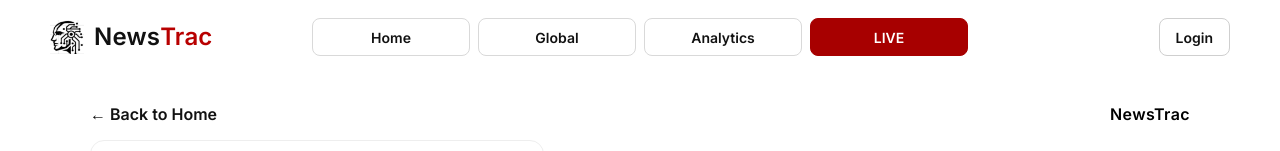
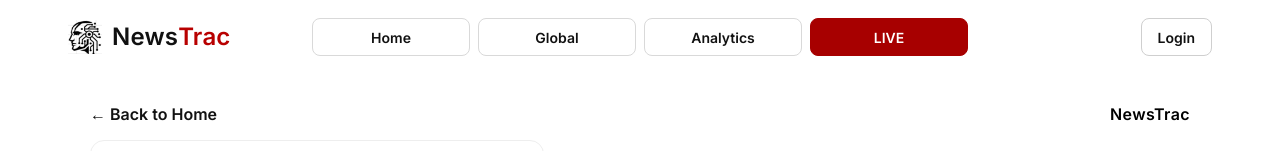
Before and after one commit to gregoryogbili/newstrack-frontend, a Next.js app: page /live in a window 1280 px wide. Shown: the top 151 px of the page. Built offline with nearby package versions, Linux system fonts and the light colour scheme; no server answers.

Commit message:
fix regions6

```diff
--- a/components/TopNav.js
+++ b/components/TopNav.js
@@ -133,12 +133,15 @@ const wrap = {
   width: "100%",
   background: "#fff",
   marginBottom: 18,
+  overflowX: "hidden",
 };
 
 const inner = {
+  width: "100%",
   maxWidth: 1180,
   margin: "0 auto",
   padding: "18px 18px 10px",
+  boxSizing: "border-box",
   display: "grid",
   gridTemplateColumns: "1fr auto 1fr",
   alignItems: "center",
```
